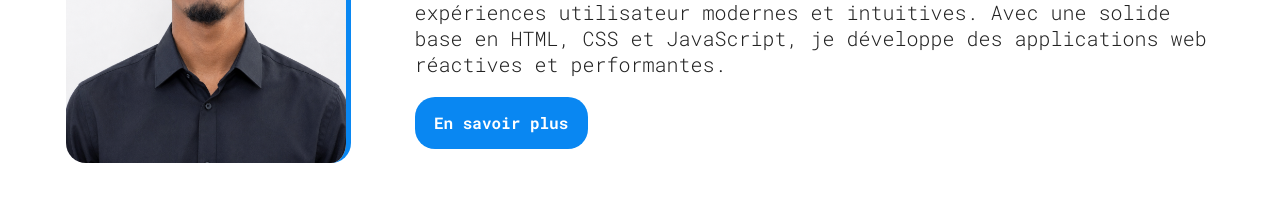
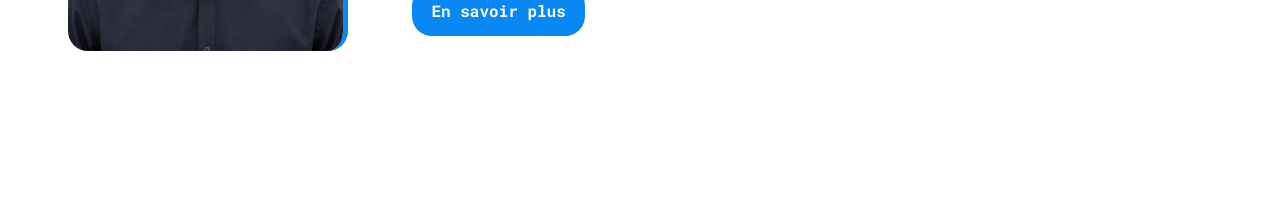
Before and after one commit to lovasoa-dev-web/portfolio, a React (Vite) app: page / in a window 1280 px wide. Shown: the part 1284-1483 px from the top of the page. Built offline with nearby package versions, Linux system fonts and the light colour scheme.

Commit message:
corriger l'affichage du page, border-box

```diff
--- a/src/App.css
+++ b/src/App.css
@@ -1,3 +1,7 @@
+* {
+  box-sizing: border-box;
+}
+
 :root {
   --background-color: #fff;
   --btn-color: #0987f2;
@@ -22,11 +26,18 @@
   --footer-text-color: #bbb;
 }
 
+html,
+body {
+  width: 100%;
+  /* overflow-x: hidden; */
+}
+
 body {
   background-color: var(--background-color);
   display: flex;
   justify-content: center;
-  margin: 0 auto 0 auto;
+  margin: 0;
+  min-height: 100vh;
   scroll-behavior: smooth;
   font-family: 'Roboto Mono', monospace;
 }
@@ -35,6 +46,7 @@ body {
   display: flex;
   flex-direction: column;
   gap: 20px;
+  width: 100%;
 }
 
 section {
--- a/src/common/Header.jsx
+++ b/src/common/Header.jsx
@@ -24,7 +24,7 @@ function Header() {
   };
 
   return (
-    <header className={styles.header} data-aos='fade-up'>
+    <header className={styles.header}>
       <a href="#" className={styles.logo} onClick={(e) => { e.preventDefault(); scrollToSection('hero'); }}>
         <img src={logo} alt="Logo" className={styles.logoImg} />
       </a>
--- a/src/common/Header.module.css
+++ b/src/common/Header.module.css
@@ -174,6 +174,8 @@
   .header {
     padding: 1.5rem 1rem;
     gap: 1rem;
+    background: rgba(255, 255, 255, 0.96);
+    backdrop-filter: none;
   }
 
   .header .navbar {
@@ -181,18 +183,18 @@
     top: 0;
     right: 0;
     height: 100vh;
-    width: 50vw;
+    width: min(80vw, 420px);
     max-width: 420px;
-    background: rgba(255, 255, 255, 0.92);
-    backdrop-filter: blur(16px) saturate(120%);
-    -webkit-backdrop-filter: blur(16px) saturate(120%);
+    background: rgba(255, 255, 255, 0.96);
+    backdrop-filter: blur(14px) saturate(120%);
+    -webkit-backdrop-filter: blur(14px) saturate(120%);
     padding: 3rem 1.5rem;
-    box-shadow: -0.5rem 0 1.5rem rgba(0, 0, 0, 0.15);
+    box-shadow: -0.5rem 0 1.5rem rgba(0, 0, 0, 0.12);
     border-left: 1px solid rgba(255, 255, 255, 0.2);
     transform: translateX(100%);
     opacity: 0;
     visibility: hidden;
-    transition: transform 0.35s ease, opacity 0.35s ease, visibility 0.35s ease;
+    transition: transform 0.2s ease, opacity 0.2s ease, visibility 0.2s ease;
     display: flex !important;
     flex-direction: column;
     justify-content: flex-start;
@@ -223,11 +225,11 @@
     left: 0;
     width: 100vw;
     height: 100vh;
-    background: rgba(45, 45, 45, 0.645);
+    background: rgba(0, 0, 0, 0.18);
     opacity: 0;
     visibility: hidden;
     pointer-events: none;
-    transition: opacity 0.35s ease, visibility 0.35s ease;
+    transition: opacity 0.2s ease, visibility 0.2s ease;
     z-index: 1001;
   }
 
```
